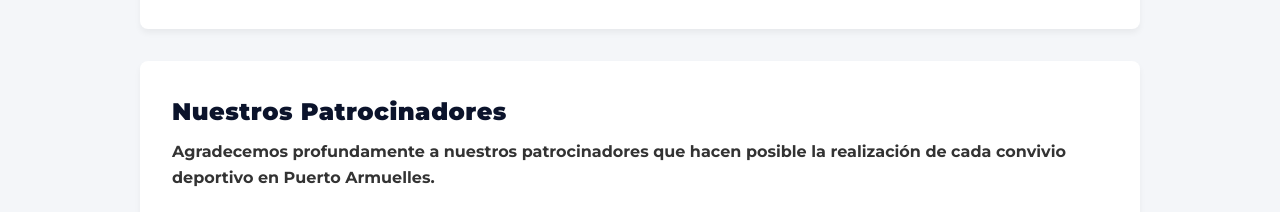
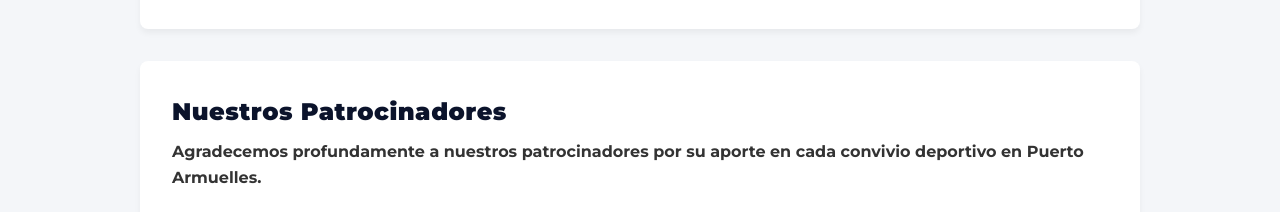
Before and after one commit to cursospty054-lgtm/gruposilverfc, a plain HTML site: page index.html in a window 1280 px wide. Shown: the part 1495-1707 px from the top of the page. Drawn offline with Linux system fonts and the light colour scheme.

Commit message:
Update index.html

```diff
--- a/index.html
+++ b/index.html
@@ -76,7 +76,7 @@
         <!-- SECCIÓN 4: PATROCINADORES Y ALIADOS -->
         <section id="patrocinadores" class="seccion seccion-patrocinadores">
             <h2>Nuestros Patrocinadores</h2>
-            <p class="intro-somos">Agradecemos profundamente a nuestros patrocinadores que hacen posible la realización de cada convivio deportivo en Puerto Armuelles.</p>
+            <p class="intro-somos">Agradecemos profundamente a nuestros patrocinadores por su aporte en cada convivio deportivo en Puerto Armuelles.</p>
 
             <div class="patrocinadores-grid">
                 <div class="caja-patrocinador">
```
